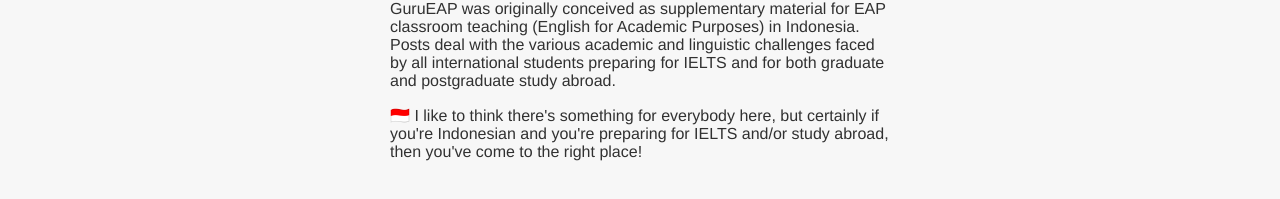
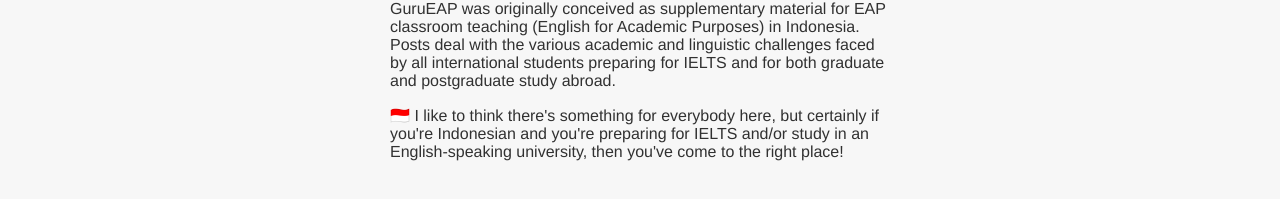
Before and after one commit to boltonsteve/gurueap, a SvelteKit app: page / in a window 1280 px wide. Shown: the part 395-594 px from the top of the page. Built offline with nearby package versions, Linux system fonts and the light colour scheme.

Commit message:
seo stuff 3

```diff
--- a/src/routes/+page.svelte
+++ b/src/routes/+page.svelte
@@ -16,6 +16,6 @@
         <img src="/img/gurueap.jpg" class="img-fluid rounded" alt="GuruEAP">
         <h2>Academic English not only for Indonesians</h2>
         <p>GuruEAP was originally conceived as supplementary material for EAP classroom teaching (English for Academic Purposes) in Indonesia. Posts deal with the various academic and linguistic challenges faced by all international students preparing for IELTS and for both graduate and postgraduate study abroad.</p>
-        <p>{@html flagIndo} I like to think there's something for everybody here, but certainly if you're Indonesian and you're preparing for IELTS and/or study abroad, then you've come to the right place!</p>
+        <p>{@html flagIndo} I like to think there's something for everybody here, but certainly if you're Indonesian and you're preparing for IELTS and/or study in an English-speaking university, then you've come to the right place!</p>
     </div>
 </div>
```
